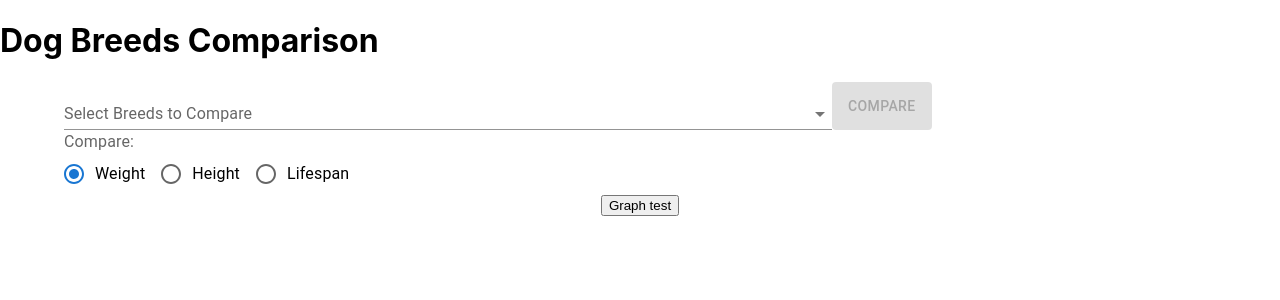
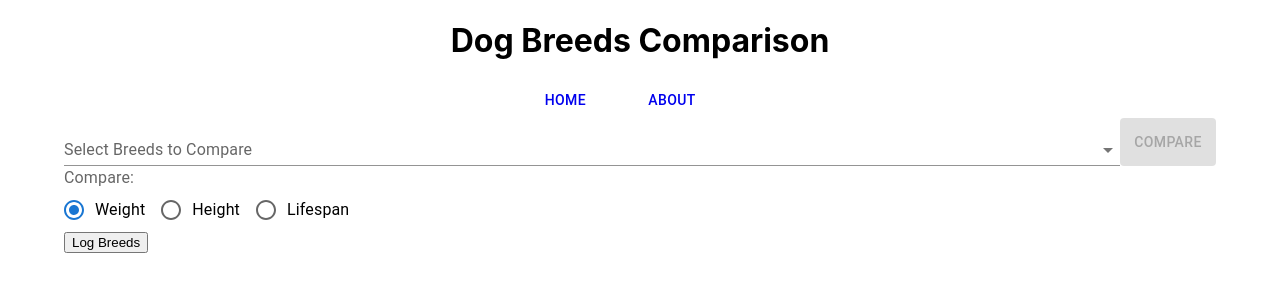
Before and after one commit to baubsy/dogs, a React (Create React App) app: page / in a window 1280 px wide. Shown: the top 300 px of the page. Built offline with nearby package versions, Linux system fonts and the light colour scheme; no server answers.

Commit message:
minor layout and styling

```diff
--- a/src/App.css
+++ b/src/App.css
@@ -1,38 +1,12 @@
-.App {
+h1 {
   text-align: center;
 }
-
-.App-logo {
-  height: 40vmin;
-  pointer-events: none;
+p {
+  text-align: center;
 }
-
-@media (prefers-reduced-motion: no-preference) {
-  .App-logo {
-    animation: App-logo-spin infinite 20s linear;
-  }
+a {
+  text-align: center;
 }
-
-.App-header {
-  background-color: #282c34;
-  min-height: 100vh;
-  display: flex;
-  flex-direction: column;
-  align-items: center;
-  justify-content: center;
-  font-size: calc(10px + 2vmin);
-  color: white;
+text {
+  word-break: break-all;
 }
-
-.App-link {
-  color: #61dafb;
-}
-
-@keyframes App-logo-spin {
-  from {
-    transform: rotate(0deg);
-  }
-  to {
-    transform: rotate(360deg);
-  }
-}
--- a/src/components/About.tsx
+++ b/src/components/About.tsx
@@ -1,13 +1,17 @@
 import React from "react";
+import { Container } from "@mui/material";
 
 const About = () => {
-  return(
-    <div>
-        <h1>About</h1>
-        <p>This page was made using React, TypeScript, D3.js, Material UI, and data from TheDogAPI</p>
-        <a href="https://github.com/baubsy/dogs">Project Repo</a>
-    </div>
-  )
-}
+    return (
+        <Container>
+            <h1>About</h1>
+            <p>
+                This page was made using React, TypeScript, D3.js, Material UI,
+                and data from TheDogAPI
+            </p>
+            <a href="https://github.com/baubsy/dogs">Project Repo</a>
+        </Container>
+    );
+};
 
 export default About;
--- a/src/components/Graph.tsx
+++ b/src/components/Graph.tsx
@@ -152,7 +152,6 @@ const Graph = (props: GraphProps) => {
             <Grid item xs={12} justifyContent="center" alignItems="center">
                 <h1 hidden={props.hidden}>{title}</h1>
             </Grid>
-            <button onClick={handleClick}>Graph test</button>
             <Grid
                 container
                 item
--- a/src/components/Header.tsx
+++ b/src/components/Header.tsx
@@ -1,11 +1,27 @@
 import React from "react";
+import { Button, Grid } from "@mui/material";
+import { Link } from "react-router-dom";
+import About from "./About";
+import Main from "./Main";
 
 const Header = () => {
-  return(
-    <div>
-        <h1>Dog Breeds Comparison</h1>
-    </div>
-  )
-}
+    return (
+        <div>
+            <Grid container>
+                <Grid item xs={12}>
+                    <h1>Dog Breeds Comparison</h1>
+                </Grid>
+                <Grid container item xs={12} justifyContent="center" alignContent="center">
+                    <Grid item xs={1}>
+                      <Button><Link to="/" style={{ textDecoration: 'none' }}>Home</Link></Button>
+                    </Grid>
+                    <Grid item xs={1}>
+                    <Button><Link to="/about" style={{ textDecoration: 'none' }}>About</Link></Button>
+                    </Grid>
+                </Grid>
+            </Grid>
+        </div>
+    );
+};
 
 export default Header;
--- a/src/components/Main.tsx
+++ b/src/components/Main.tsx
@@ -7,20 +7,27 @@ import Header from "./Header";
 
 const Main = () => {
     const [selectedBreeds, setSelectedBreeds] = useState<IBreed[]>([]);
-    const [amountSelected, setAmountSelected] = useState(0);
     const [compare, setCompare] = useState("weight");
     const [units, setUnits] = useState("imperial");
     const [graphHidden, setGraphHidden] = useState(true);
 
     const logbreeds = () => {
         console.log(selectedBreeds);
-        console.log(compare);
     };
 
     return (
         <Container>
             <Box>
                 <Grid container justifyContent="center" alignItems="center">
+                    <Grid item xs={12}>
+                        <Graph
+                            hidden={graphHidden}
+                            setHidden={setGraphHidden}
+                            compare={compare}
+                            breeds={selectedBreeds}
+                            units={units}
+                        />
+                    </Grid>
                     <Grid item xs={12}>
                         <Selection
                             setSelectedBreeds={setSelectedBreeds}
@@ -30,17 +37,9 @@ const Main = () => {
                             setGraphHidden={setGraphHidden}
                         />
                     </Grid>
-                    <Grid item xs={12}>
-                        <Graph
-                            hidden={graphHidden}
-                            setHidden={setGraphHidden}
-                            compare={compare}
-                            breeds={selectedBreeds}
-                            units={units}
-                        />
-                    </Grid>
                 </Grid>
             </Box>
+            <button onClick={logbreeds}>Log Breeds</button>
         </Container>
     );
 };
--- a/src/components/Selection.tsx
+++ b/src/components/Selection.tsx
@@ -65,7 +65,7 @@ const Selection = (props: SelectionProps) => {
     return (
         <div>
             <Grid container>
-                <Grid item xs={8}>
+                <Grid item xs={11}>
                     <Autocomplete
                         getOptionDisabled={checkDisable}
                         multiple
@@ -85,7 +85,7 @@ const Selection = (props: SelectionProps) => {
                     />
                 </Grid>
                 <Tooltip title={buttonTooltip}>
-                    <Grid item xs={4} style={{ display: "flex" }}>
+                    <Grid item xs={1} style={{ display: "flex" }}>
                         <Button
                             disabled={buttonDisable}
                             onClick={handleClick}
```
